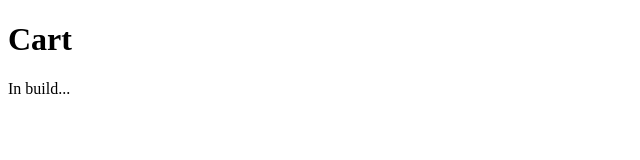
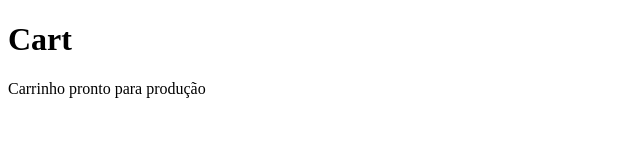
Before and after one commit to AlexandreMassoni/Aula-GIT, a plain HTML site: page cart.html in a window 1280 px wide. Shown: the whole page, without its empty margins (0-640 px from the left). Drawn offline with Linux system fonts and the light colour scheme.

Commit message:
Update finished cart page

```diff
--- a/cart.html
+++ b/cart.html
@@ -8,6 +8,6 @@
     </head>
     <body>
         <h1>Cart</h1>
-        <p>In build...</p>
+        <p>Carrinho pronto para produção</p>
     </body>
 </html>
```
